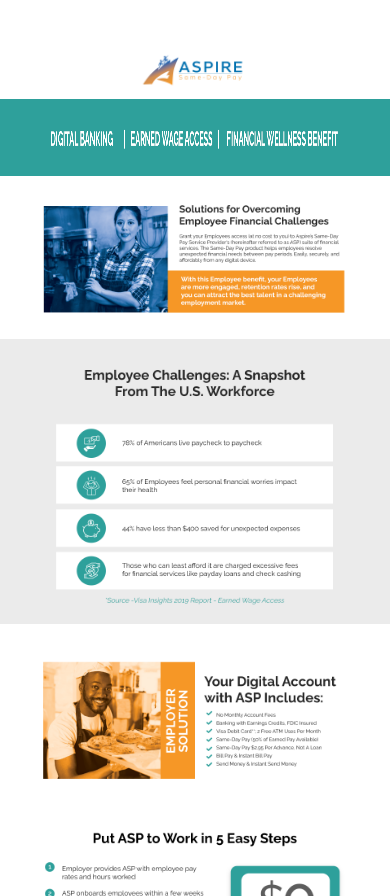
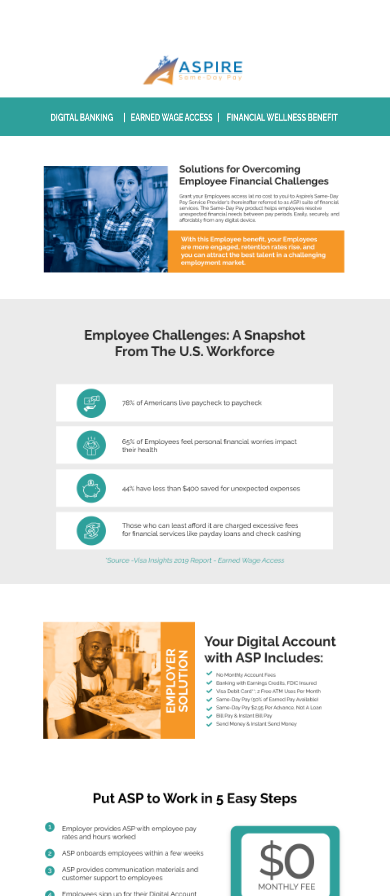
Before and after one commit to ghaneeyat09/aspire, a plain HTML site: page index.html in a window 390 px wide. Shown: the part 990-1886 px from the top of the page. Drawn offline with Linux system fonts and the light colour scheme.

Commit message:
new commit

```diff
--- a/css/style.css
+++ b/css/style.css
@@ -7,7 +7,11 @@ body{
     padding: 0;
     width: 100%;
 }
-
+@media screen and (max-width: 550px){
+    .sect07 img{
+        min-height: 40px;
+    }
+}
 /********#jpegs{
     height: 500vh;
     display: grid;
--- a/index.html
+++ b/index.html
@@ -7,14 +7,14 @@
         <link rel="stylesheet" href="css/style.css">
     </head>
     <body>
-        <div id="jpegs">
+        <div id="jpegs" contenteditable="true">
             <div class="sect01" style="text-align: center"><img src="css/img1.png" style="width: 50%"></div>
             <div class="sect02" style="text-align: center"><img src="css/img2.png" ></div>
             <div class="sect03" style="text-align: center"><img src="css/img3.png" ></div>
             <div class="sect04" style="text-align: center"><img src="css/img4.png" ></div>
             <div class="sect05" style="text-align: center"><img src="css/img5.png" ></div>
             <div class="sect06" style="text-align: center"><img src="css/img6.png" style="max-width: 30%; margin-top: 50px"></div>
-            <div class="sect07" style="text-align: center"><img src="css/img7.png" style= "height: 80px;"></div>
+            <div class="sect07" style="text-align: center"><img src="css/img7.png" style= "max-height: 80px;"></div>
             <div class="sect08"><img src="css/img8.png" > </div>
             <div class="sect09"><img src="css/img9.png" ></div>
             <div class="sect10"><img src="css/img10.png" ></div>
```
